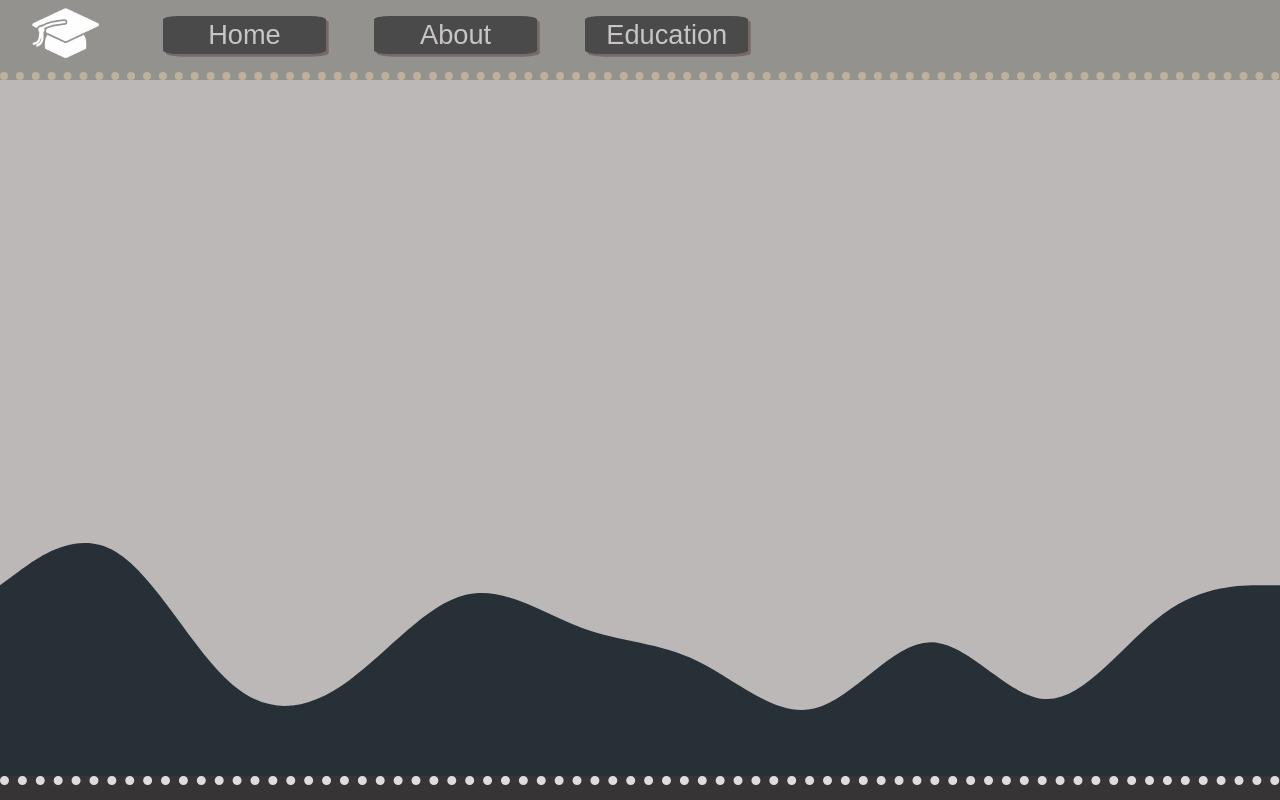
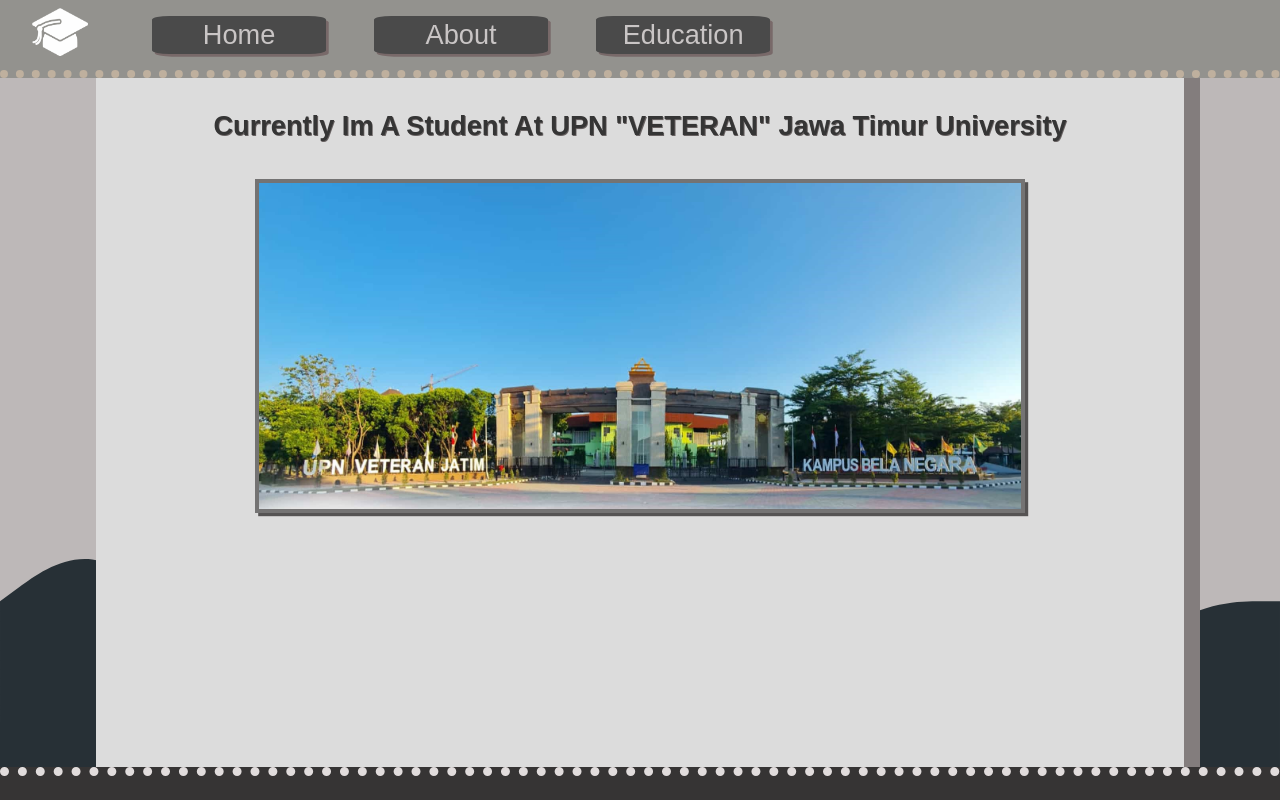
Before and after one commit to AlbiAkhsanul/AlbiAkhsanul.github.io, a plain HTML site: page src/edu.html in a window 1280 px wide. Drawn offline with Linux system fonts and the light colour scheme.

Commit message:
Initial Commit new Edu page and minor changes

```diff
--- a/css/aboutstyle.css
+++ b/css/aboutstyle.css
@@ -110,6 +110,7 @@
 		}
 	#icon{
 		height: 3rem;
+        width: 3.5rem;
 		margin-right: 4rem;
 		padding-bottom: 0.5em;
 	}
@@ -230,8 +231,6 @@
 	    }
         #icon{
             height: 2.5rem;
-            margin-right: 4rem;
-            padding-bottom: 0.5em;
         }
 
     .container .main{
--- a/css/edustyle.css
+++ b/css/edustyle.css
@@ -42,30 +42,37 @@
 	border-spacing: 0;
 }
 /*----------------------------------Main---------------------------------- */
-*{
-	box-sizing: border-box;
-}
+/* *{
+
+} */
 
 body{
+	box-sizing: border-box;
 	font-family: Arial, Helvetica, sans-serif;
     background-color: rgb(189, 184, 184);
 }
 
 h1{
-	font-size: 1.3em;
+	font-size: 1.7em;
 	text-shadow: 0.03em 0.04em rgb(103, 97, 97);
     color: rgb(53, 53, 53);
+	font-weight: 600;
+}
+
+h2{
+	font-size: 1.5em;
+	font-weight: bold;
 }
 
 svg{
-    position: absolute;
-    bottom: 1em;
+    position: fixed;
+    bottom: 0;
     z-index: -1;
 }
 
 .container{
 	width: 100%;
-	height: 100vh;
+	height: 90vh;
 }
 
 .container .navBar{
@@ -105,18 +112,33 @@
 			box-shadow: 0.1em 0.1em rgb(120, 105, 105);
 		}
 	#icon{
-		height: 4rem;
+		height: 3rem;
+		width: 3.5rem;
 		margin-right: 4rem;
 		padding-bottom: 0.5em;
 	}
 
 .container .main{
-	display: flex;
-	justify-content: center;
-	width: 100%;
-	height: 90%;
-	list-style-type: none;
+	padding-top: 14vh;
+	width: 85%;
+	height: 95%;
+	margin: auto;
+	background-color: rgb(220, 220, 220);
+	box-shadow: 1em 1em rgb(131, 125, 125);
 }
+	.main .header{
+		text-align: center;
+	}
+	.main .univImage{
+		width: 100%;
+	}
+		#Gerbang{
+			display: block;
+			width: 70%;
+			margin: 5vh auto 5vh auto;
+			border: 0.3em solid rgb(116, 115, 115);
+			box-shadow: 0.2em 0.2em rgb(85, 83, 83)
+		}
 
 #bot{
 	width: 100%;
--- a/css/mainstyle.css
+++ b/css/mainstyle.css
@@ -121,6 +121,7 @@
 		}
 	#icon{
 		height: 3rem;
+		width: 3.5rem;
 		margin-right: 4rem;
 		padding-bottom: 0.5em;
 	}
@@ -146,7 +147,12 @@
 	height: 100%;
 	background-color: rgb(121, 120, 118);
 	border-left: 0.5em solid rgb(71, 71, 69);
+	margin-right: -5%;
+	transition: 0.5s;
 }
+	.containerRight:hover{
+		padding-right: 5%;
+	}
 
 .containerRight .mainRight .socialMedia{
 	display: flex;
@@ -238,6 +244,9 @@
 		border-left: none;
 		border-top: 3em double rgb(71, 71, 69);
 	}
+		.containerRight:hover{
+			padding-right: 0;
+		}
 
 	.containerRight .mainRight .socialMedia{
 		display: block;
--- a/src/edu.html
+++ b/src/edu.html
@@ -19,7 +19,12 @@
             </ul>
         </nav>
         <div class="main">
-
+            <div class="header">
+                <h1>Currently Im A Student At UPN "VETERAN" Jawa Timur University</h1>
+            </div>
+            <div class="univImage">
+                <img src="../images/GerbangUPN.jpg" alt="GerbangUPN" id="Gerbang">
+            </div>
         </div>
         <svg xmlns="http://www.w3.org/2000/svg" viewBox="0 0 1440 320">
             <path fill="#273036" fill-opacity="1" d="M0,96L21.8,80C43.6,64,87,32,131,58.7C174.5,85,218,171,262,208C305.5,245,349,235,393,202.7C436.4,171,480,117,524,106.7C567.3,96,611,128,655,144C698.2,160,742,160,785,181.3C829.1,203,873,245,916,234.7C960,224,1004,160,1047,160C1090.9,160,1135,224,1178,224C1221.8,224,1265,160,1309,128C1352.7,96,1396,96,1418,96L1440,96L1440,320L1418.2,320C1396.4,320,1353,320,1309,320C1265.5,320,1222,320,1178,320C1134.5,320,1091,320,1047,320C1003.6,320,960,320,916,320C872.7,320,829,320,785,320C741.8,320,698,320,655,320C610.9,320,567,320,524,320C480,320,436,320,393,320C349.1,320,305,320,262,320C218.2,320,175,320,131,320C87.3,320,44,320,22,320L0,320Z"></path>
```
Also changed, not shown: images/Fasilkom.jpg (added), images/GerbangUPN.jpg (added).
